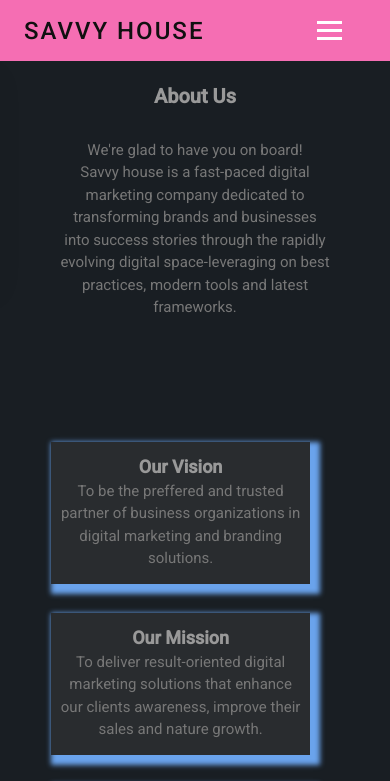
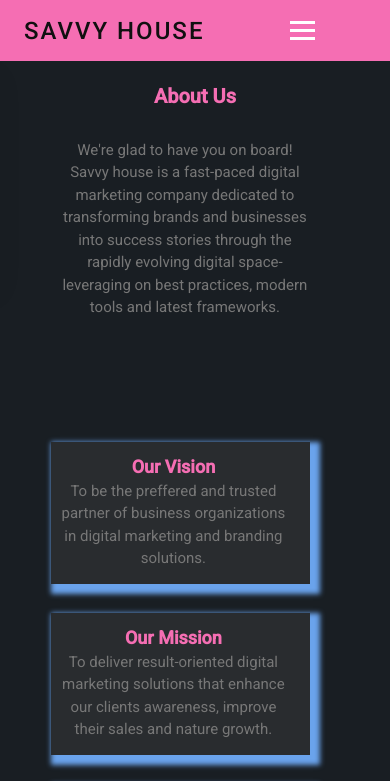
Before and after one commit to jobkarani/Savvy-House, an Angular app: page /about in a window 390 px wide. Shown: the top 781 px of the page. Built offline with nearby package versions, Linux system fonts and the light colour scheme.

Commit message:
styling pages

```diff
--- a/src/app/about/about.component.css
+++ b/src/app/about/about.component.css
@@ -28,7 +28,7 @@
 h1 {
     font-size: xx-large;
     font-weight: 900;
-    color: #999999;
+    color: #F56EB3;
     margin-top: 2%;
     margin-bottom: 2%;
 }
@@ -77,6 +77,10 @@
     background-color: #292c2f;
 }
 
+strong {
+    color: #F56EB3;
+}
+
 .vision:hover {
     box-shadow: 0 8px 16px 0 rgb(248, 2, 187);
 }
@@ -119,7 +123,7 @@
         font-size: 15px;
         font-weight: 400;
         padding-left: 3%;
-        padding-right: 3%;
+        padding-right: 10%;
         text-align: center;
         line-height: 150%;
     }
@@ -141,8 +145,7 @@
     .vision {
         font-size: 15px;
         font-weight: 400;
-        padding-left: 3%;
-        padding-right: 3%;
+        padding-right: 7%;
         text-align: center;
         line-height: 150%;
         margin-top: 10%;
--- a/src/app/navbar/navbar.component.css
+++ b/src/app/navbar/navbar.component.css
@@ -28,6 +28,7 @@
 
 .hamburger {
     display: none;
+    padding-right: 8%;
 }
 
 .bar {
--- a/src/app/services/services.component.css
+++ b/src/app/services/services.component.css
@@ -8,6 +8,10 @@
 .xxx {
     margin-right: 12%;
     display: flex;
+}
+
+.text-center {
+    color: #F56EB3;
 }
 
 .card {
@@ -24,7 +28,7 @@
 }
 
 .card-title p {
-    color: #999999;
+    color: #fff;
     font-size: 18px;
     font-weight: 600;
     text-align: center;
@@ -47,7 +51,7 @@
 .card-text,
 p {
     color: #777777;
-    font-size: 15px;
+    font-size: 17px;
     font-weight: 400;
     padding-left: 3%;
     padding-right: 3%;
```
Also changed, not shown: src/app/about/about.component.html (+11 -19 lines).
